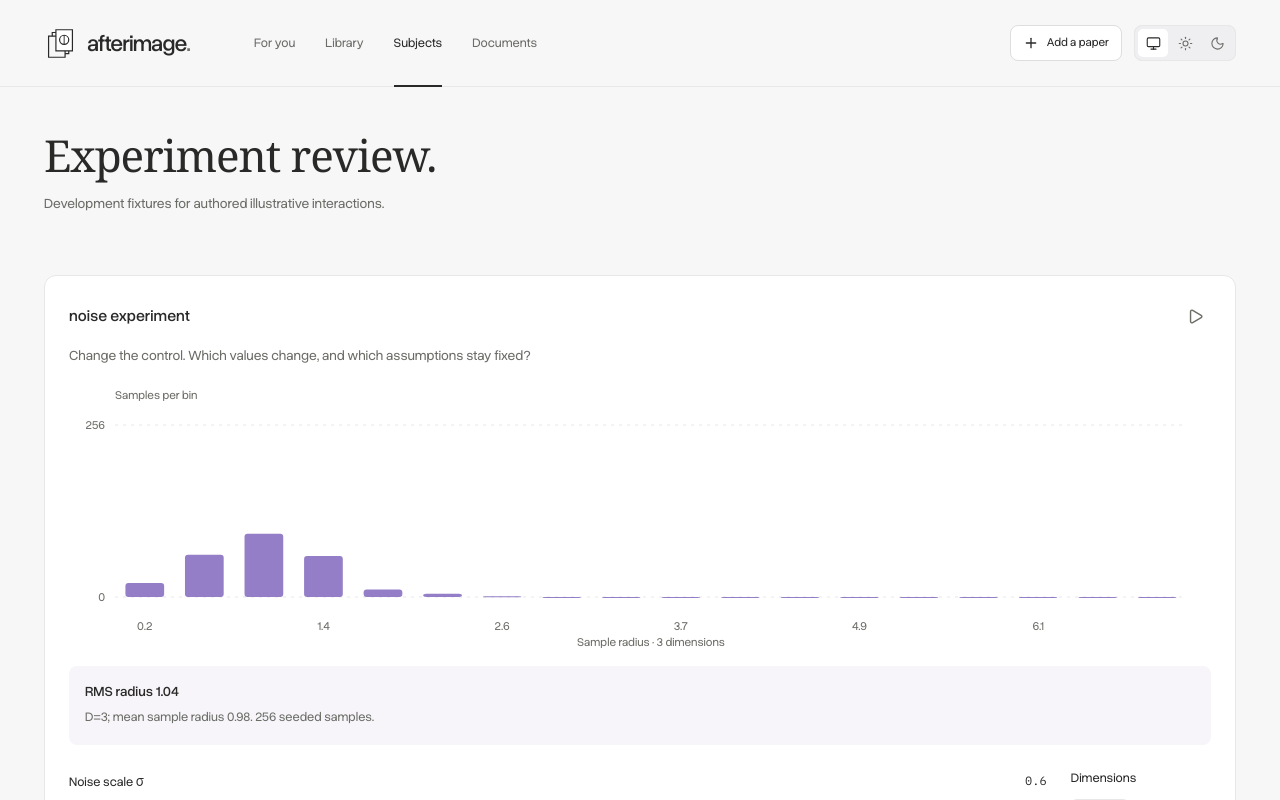
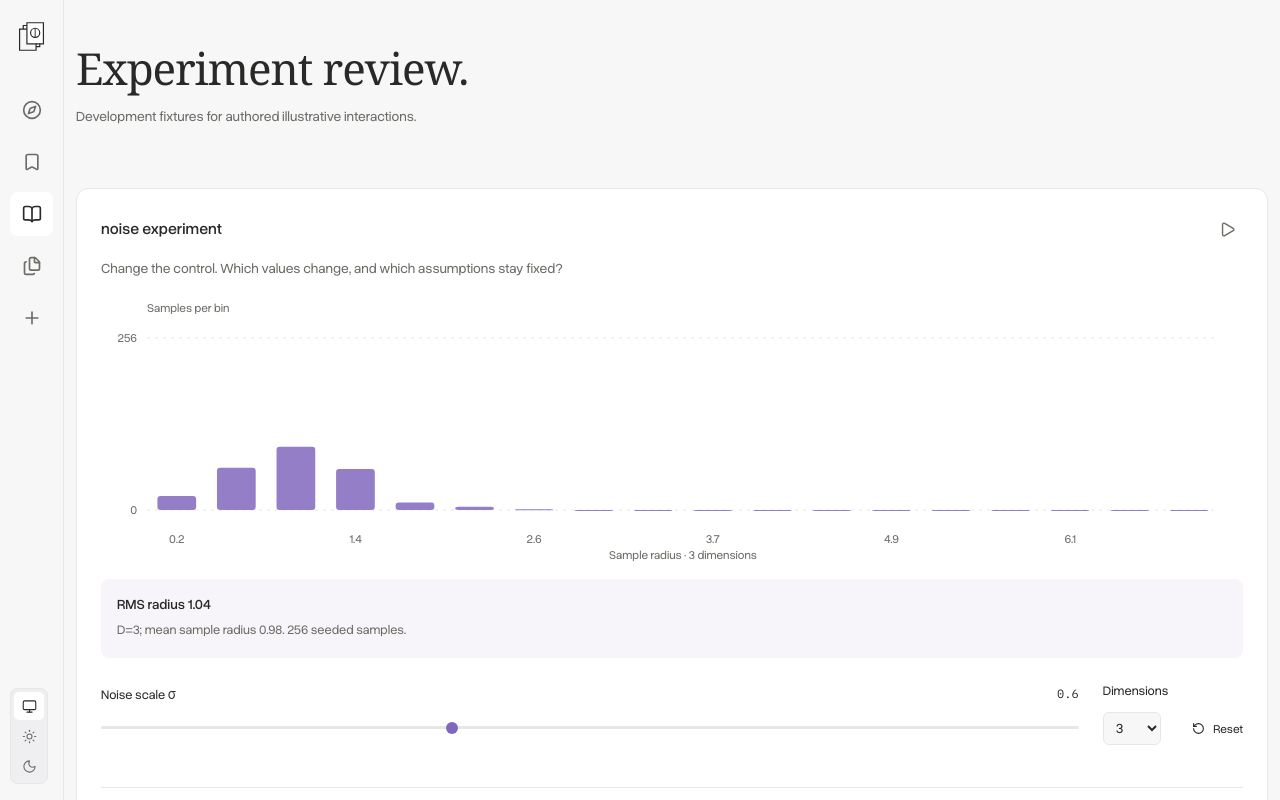
Before and after one commit to AgarwalAarush/AfterImage, a Next.js app: page /subjects/review in a window 1280 px wide. Shown: the top 800 px of the page. Built offline with nearby package versions, Linux system fonts and the light colour scheme.

Commit message:
fix: keep the paper reader focused within the viewport

```diff
--- a/next.config.ts
+++ b/next.config.ts
@@ -18,6 +18,7 @@ const config: NextConfig = {
       "./src/components/subject-mechanism.module.css", "./src/lib/scene-layout.ts",
       "./src/lib/diagram-text-metrics.ts", "./src/lib/diagram-text-metrics.json",
       "./src/app/globals.css", "./src/app/theme.css", "./src/app/ui.css", "./src/app/layout.tsx",
+      "./src/components/app.tsx", "./src/components/theme-control.tsx",
       "./src/components/paper-assistant.tsx", "./src/components/paper-pdf.tsx", "./src/components/assistant-answer.tsx",
       "./src/lib/assistant-model.ts", "./src/lib/pdf-location.ts",
       "./src/lib/theme.ts", "./src/components/subject-reader.tsx", "./src/components/subject-prose.tsx", "./src/components/reader-quiz.tsx",
--- a/src/app/ui.css
+++ b/src/app/ui.css
@@ -401,3 +401,46 @@ input::placeholder, textarea::placeholder { font-size: inherit; color: var(--mut
 .assistant-heading > span { max-width:115px; }
 
 .reader-view-tabs .reader-assistant-launch { margin-left:auto; color:var(--ink); border-color:var(--line); }
+
+/* Browser-local navigation keeps the reading surface clear of a top header. */
+.app-shell { --navigation-width:64px; padding-left:var(--navigation-width); min-height:100dvh; }
+.app-shell[data-navigation-expanded="true"] { --navigation-width:224px; }
+.site-sidebar { position:fixed; inset:0 auto 0 0; z-index:45; width:var(--navigation-width); display:flex; flex-direction:column; background:var(--canvas); border-right:1px solid var(--line); padding:16px 10px; }
+.sidebar-brand { display:flex; align-items:center; min-height:40px; margin-bottom:32px; gap:8px; }
+.sidebar-brand .brand { gap:0; font-size:23px; letter-spacing:-1px; white-space:nowrap; }
+.sidebar-toggle { position:relative; flex:none; width:43px; height:40px; border:0; background:none; color:var(--ink); border-radius:var(--control-radius); cursor:pointer; }
+.sidebar-mark,.sidebar-toggle-icon { position:absolute; inset:0; display:grid; place-items:center; }
+.sidebar-toggle-icon { opacity:0; }
+.sidebar-toggle:is(:hover,:focus-visible) .sidebar-mark { opacity:0; }
+.sidebar-toggle:is(:hover,:focus-visible) .sidebar-toggle-icon { opacity:1; }
+.site-sidebar nav { display:flex; flex-direction:column; gap:8px; }
+.site-sidebar nav :is(a,button) { display:flex; align-items:center; flex:none; gap:14px; height:44px; padding:0 12px; color:var(--muted); background:none; border:0; border-radius:var(--control-radius); text-decoration:none; font:500 14px var(--font-sans); white-space:nowrap; cursor:pointer; }
+.site-sidebar nav svg { flex:none; }
+.site-sidebar nav :is(a,button):hover,.site-sidebar nav .active { background:var(--paper); color:var(--ink); }
+.app-shell[data-navigation-expanded="false"] .site-sidebar nav span { display:none; }
+.sidebar-appearance { margin-top:auto; padding-top:24px; }
+.sidebar-appearance .theme-control { justify-content:center; }
+.app-shell[data-navigation-expanded="false"] .theme-control { flex-direction:column; }
+.app-shell > main { min-width:0; }
+/* Paper mode is a viewport workspace: its two panes own all scrolling. */
+html:has(.reader-workspace[data-reader-view="paper"]),body:has(.reader-workspace[data-reader-view="paper"]) { overflow:hidden; overscroll-behavior:none; }
+.app-shell:has(.reader-workspace[data-reader-view="paper"]) > .site-footer { display:none; }
+.reader-workspace[data-reader-view="paper"] { height:100dvh; overflow:hidden; }
+.reader-workspace[data-reader-view="paper"] .reader-main { display:flex; flex-direction:column; height:100%; min-height:0; }
+.reader-workspace[data-reader-view="paper"] .reader-view-tabs { flex:none; margin:16px 24px 0; }
+.reader-pdf-view { flex:1; min-height:0; display:flex; }
+.reader-pdf-view .paper-pdf { display:flex; flex-direction:column; flex:1; min-width:0; min-height:0; padding:8px 24px 16px; }
+.reader-pdf-view .pdf-toolbar { position:static; flex:none; }
+.reader-pdf-view .pdf-status { flex:none; margin:0; }
+.reader-pdf-view .pdf-pages { flex:1; min-height:0; max-height:none; overscroll-behavior:contain; }
+.assistant-conversation,.assistant-history { overscroll-behavior:contain; }
+@media (max-width:999px) {
+  .reader-pdf-view .paper-pdf { padding:8px 16px 16px; }
+  .reader-workspace[data-reader-view="paper"] .reader-view-tabs { margin-left:16px; }
+}
+@media print { .site-sidebar { display:none; } .app-shell { padding-left:0; } }
+@media (min-width:700px) and (max-width:999px) { .app-shell .paper-assistant { top:16px; bottom:16px; height:auto; } }
+.reader-view-tabs { position:sticky; top:0; z-index:10; margin:0; padding:16px 24px 8px; background:var(--canvas); }
+.reader-workspace[data-reader-view="paper"] .reader-view-tabs { margin:0; padding:16px 24px 0; }
+@media (max-width:999px) { .reader-view-tabs { padding-left:16px; padding-right:16px; } .reader-workspace[data-reader-view="paper"] .reader-view-tabs { margin:0; padding-left:16px; padding-right:16px; } }
+.reader-workspace [data-assistant-content] [id] { scroll-margin-top:80px; }
--- a/src/components/app.tsx
+++ b/src/components/app.tsx
@@ -30,6 +30,9 @@ import {
   Globe2,
   Sparkles,
   MoreHorizontal,
+  PanelLeftOpen,
+  PanelLeftClose,
+  Files,
 } from "lucide-react";
 import type { AppState, Paper, Entry, Recommendation } from "@/lib/types";
 import type { PaperSearchProvider, PaperSearchResult } from "@/lib/paper-search";
@@ -108,6 +111,9 @@ export function AppProvider({ children }: { children: ReactNode }) {
     [preparations, setPreparations] = useState<Record<string, PreparationRequest>>({}),
     [paletteOpen, setPaletteOpen] = useState(false),
     [message, setMessage] = useState("");
+  const [navigationExpanded, setNavigationExpanded] = useState(false);
+  useEffect(() => { try { setNavigationExpanded(localStorage.getItem("afterimage-navigation-expanded") === "true"); } catch {} }, []);
+  function toggleNavigation() { setNavigationExpanded(value => { const next = !value; try { localStorage.setItem("afterimage-navigation-expanded", String(next)); } catch {} return next; }); }
   const router = useRouter(),
     pathname = usePathname();
   const stateRef = useRef<AppState | null>(null),
@@ -262,43 +268,29 @@ export function AppProvider({ children }: { children: ReactNode }) {
         toast: setMessage,
       }}
     >
-      <header className="site-header">
-        <div className="nav-inner">
-          <Link href="/" className="brand">
-            <Mark />
-            <span>
-              afterimage<span className="brand-dot">.</span>
-            </span>
-          </Link>
-          <nav aria-label="Main navigation">
-            {[
-              ["/", "For you"],
-              ["/library", "Library"],
-              ["/subjects", "Subjects"],
-              ["/documents", "Documents"],
-            ].map(([href, label]) => (
-              <Link
-                href={href}
-                className={pathname === href || (["/documents", "/subjects"].includes(href) && pathname.startsWith(href + "/")) ? "active" : ""}
-                key={href}
-              >
-                {label}
-              </Link>
-            ))}
-          </nav>
-          <div className="nav-actions">
-            <button
-              className="button small add-nav"
-              aria-label="Add a paper"
-              onClick={() => setPaletteOpen(true)}
-            >
-              <Plus size={16} />
-              <span>Add a paper</span>
-            </button>
-            <ThemeControl />
-          </div>
+      <div className="app-shell" data-navigation-expanded={navigationExpanded}>
+      <aside className="site-sidebar" aria-label="Workspace navigation">
+        <div className="sidebar-brand">
+          <button className="sidebar-toggle" onClick={toggleNavigation} aria-label={navigationExpanded ? "Collapse navigation" : "Expand navigation"} aria-expanded={navigationExpanded} aria-controls="workspace-navigation" title={navigationExpanded ? "Collapse navigation" : "Expand navigation"}>
+            <span className="sidebar-mark"><Mark /></span>
+            <span className="sidebar-toggle-icon">{navigationExpanded ? <PanelLeftClose size={21}/> : <PanelLeftOpen size={21}/>}</span>
+          </button>
+          {navigationExpanded && <Link href="/" className="brand">afterimage<span className="brand-dot">.</span></Link>}
         </div>
-      </header>
+        <nav id="workspace-navigation" aria-label="Main navigation">
+          {[
+            {href:"/", label:"For you", Icon:Compass},
+            {href:"/library", label:"Library", Icon:Bookmark},
+            {href:"/subjects", label:"Subjects", Icon:BookOpen},
+            {href:"/documents", label:"Documents", Icon:Files},
+          ].map(({href,label,Icon}) => {
+            const active=pathname===href || (href==="/library" && pathname.startsWith("/papers/")) || (["/documents","/subjects"].includes(href) && pathname.startsWith(href+"/"));
+            return <Link key={href} href={href} className={active?"active":""} aria-current={active?"page":undefined} aria-label={label} title={navigationExpanded?undefined:label}><Icon size={20}/><span>{label}</span></Link>;
+          })}
+          <button onClick={()=>setPaletteOpen(true)} aria-label="Add a paper" title={navigationExpanded?undefined:"Add a paper"}><Plus size={20}/><span>Add a paper</span></button>
+        </nav>
+        <div className="sidebar-appearance"><ThemeControl /></div>
+      </aside>
       <main>
         <LibraryContent loaded={pathname.startsWith("/documents") || pathname.startsWith("/subjects") || !!state} error={pathname.startsWith("/documents") || pathname.startsWith("/subjects") ? "" : error} retry={refresh} loading={
           <div className="loading-state">
@@ -314,6 +306,7 @@ export function AppProvider({ children }: { children: ReactNode }) {
         </span>
         <span className="eyebrow">YOUR PERSONAL RESEARCH COMPANION</span>
       </footer>
+      </div>
       {message && (
         <div className="toast" role="status">
           {message}
--- a/src/lib/subject-visual-review.ts
+++ b/src/lib/subject-visual-review.ts
@@ -9,7 +9,7 @@ import { subjectVisualReviewSchema, subjectVisualBrowserAuditSchema, type Subjec
 const hash = (value: string | Buffer) => createHash("sha256").update(value).digest("hex");
 export const subjectVisualPresentationFiles = [
   "src/app/globals.css", "src/app/theme.css", "src/app/ui.css", "src/app/layout.tsx", "src/lib/theme.ts",
-  "src/components/subject-reader.tsx", "src/components/subject-prose.tsx", "src/components/reader-quiz.tsx",
+  "src/components/app.tsx", "src/components/theme-control.tsx", "src/components/subject-reader.tsx", "src/components/subject-prose.tsx", "src/components/reader-quiz.tsx",
   "src/components/paper-assistant.tsx", "src/components/paper-pdf.tsx", "src/components/assistant-answer.tsx",
   "src/lib/assistant-model.ts", "src/lib/pdf-location.ts",
   "src/lib/subject-visual-review-schema.ts", "src/lib/subject-visual-review.ts",
```
Also changed, not shown: src/components/paper-assistant.tsx (+12 -6 lines), src/components/paper-pdf.tsx (+16 -4 lines), 3 other files (tests, documents, lock files or other folders).
